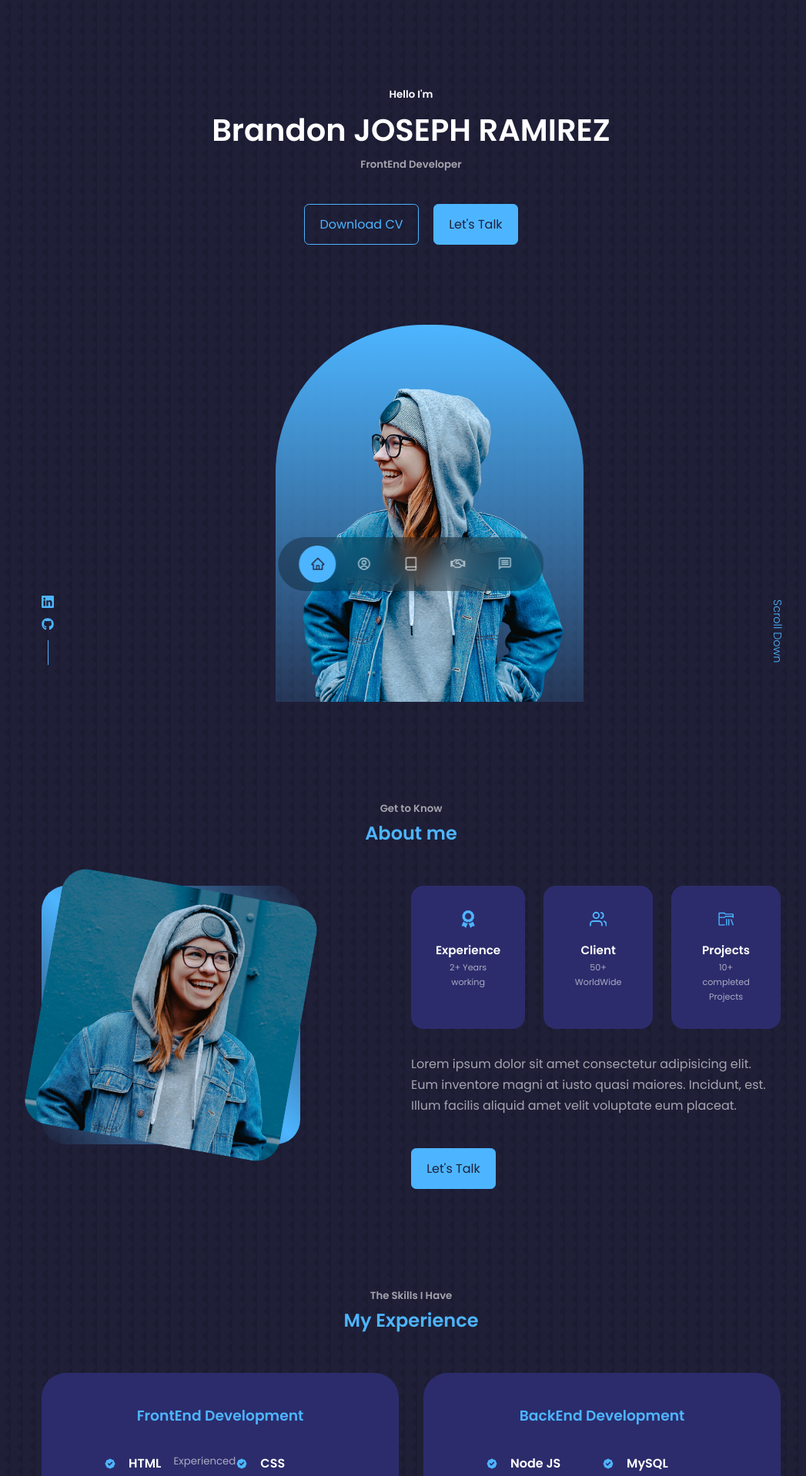
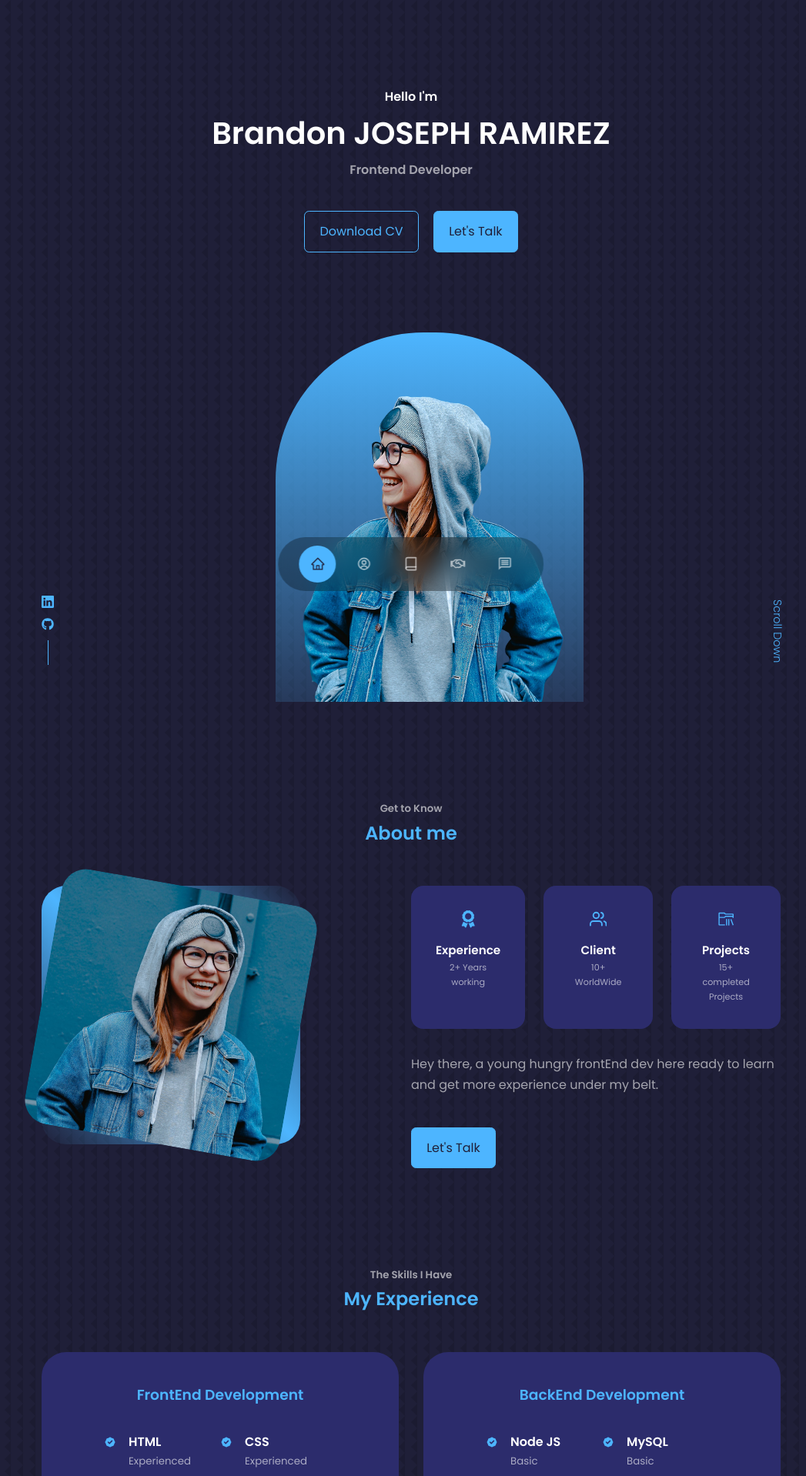
Before and after one commit to Mrballer59/react-portfolio-website, a React (Create React App) app: page / in a window 1280 px wide. Shown: the top 1918 px of the page at 77% size, without its empty margins (106-1153 px from the left). Built offline with nearby package versions, Linux system fonts and the light colour scheme.

Commit message:
small adjustments

```diff
--- a/src/components/about/about.jsx
+++ b/src/components/about/about.jsx
@@ -27,18 +27,17 @@ export const About = () => {
             <article className="about__card">
               <FiUsers className="about__icon" />
               <h5>Client</h5>
-              <small>50+ WorldWide</small>
+              <small>10+ WorldWide</small>
             </article>
             <article className="about__card">
               <VscFolderLibrary className="about__icon" />
               <h5>Projects</h5>
-              <small>10+ completed Projects </small>
+              <small>15+ completed Projects </small>
             </article>
           </div>
           <p>
-            Lorem ipsum dolor sit amet consectetur adipisicing elit. Eum
-            inventore magni at iusto quasi maiores. Incidunt, est. Illum facilis
-            aliquid amet velit voluptate eum placeat.
+            Hey there, a young hungry frontEnd dev here ready to learn and get
+            more experience under my belt.
           </p>
           <a href="#contact" className="btn btn-primary">
             Let's Talk
--- a/src/components/experience/experience.jsx
+++ b/src/components/experience/experience.jsx
@@ -12,8 +12,10 @@ const Experience = () => {
           <div className="experience__content">
             <article className="experience__details">
               <HiBadgeCheck className="experience__details-icon" />
-              <h4>HTML</h4>
-              <small className="text-light">Experienced</small>
+              <div>
+                <h4>HTML</h4>
+                <small className="text-light">Experienced</small>
+              </div>
             </article>
             <article className="experience__details">
               <HiBadgeCheck className="experience__details-icon" />
@@ -40,7 +42,7 @@ const Experience = () => {
               <HiBadgeCheck className="experience__details-icon" />
               <div>
                 <h4>React</h4>
-                <small className="text-light">Experienced</small>
+                <small className="text-light">Good Understanding</small>
               </div>
             </article>
           </div>
--- a/src/components/header/Header.jsx
+++ b/src/components/header/Header.jsx
@@ -4,13 +4,13 @@ import CTA from "./CTA";
 import Me from "../../assets/me.png";
 import HeaderSocials from "./HeaderSocials";
 
-const header = () => {
+const Header = () => {
   return (
     <header>
       <div className="container header__container">
-        <h5>Hello I'm</h5>
+        <h4>Hello I'm</h4>
         <h1>Brandon JOSEPH RAMIREZ</h1>
-        <h5 className="text-light">FrontEnd Developer</h5>
+        <h4 className="text-light">Frontend Developer</h4>
         <CTA />
         <HeaderSocials />
         <div className="me">
@@ -24,4 +24,4 @@ const header = () => {
   );
 };
 
-export default header;
+export default Header;
```
